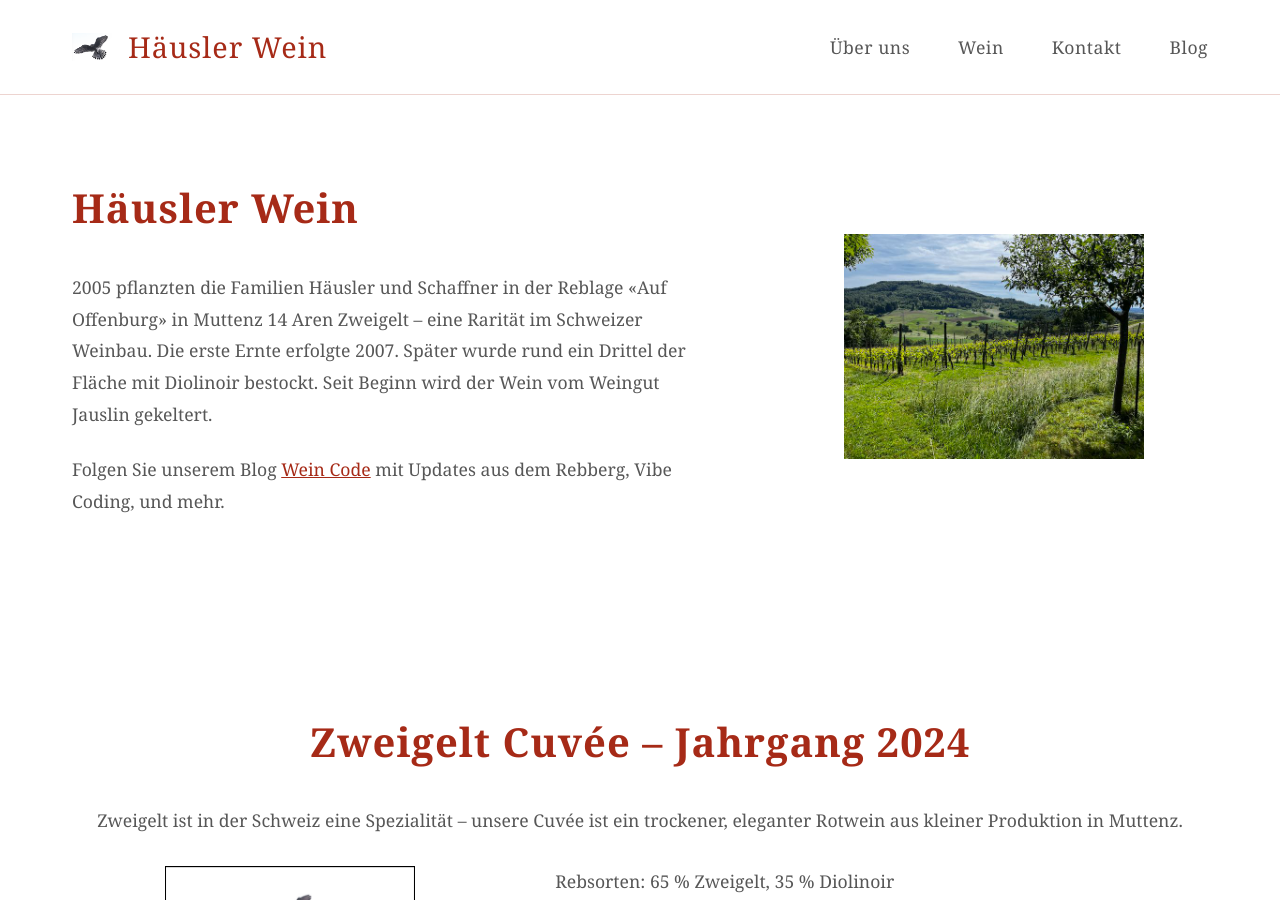
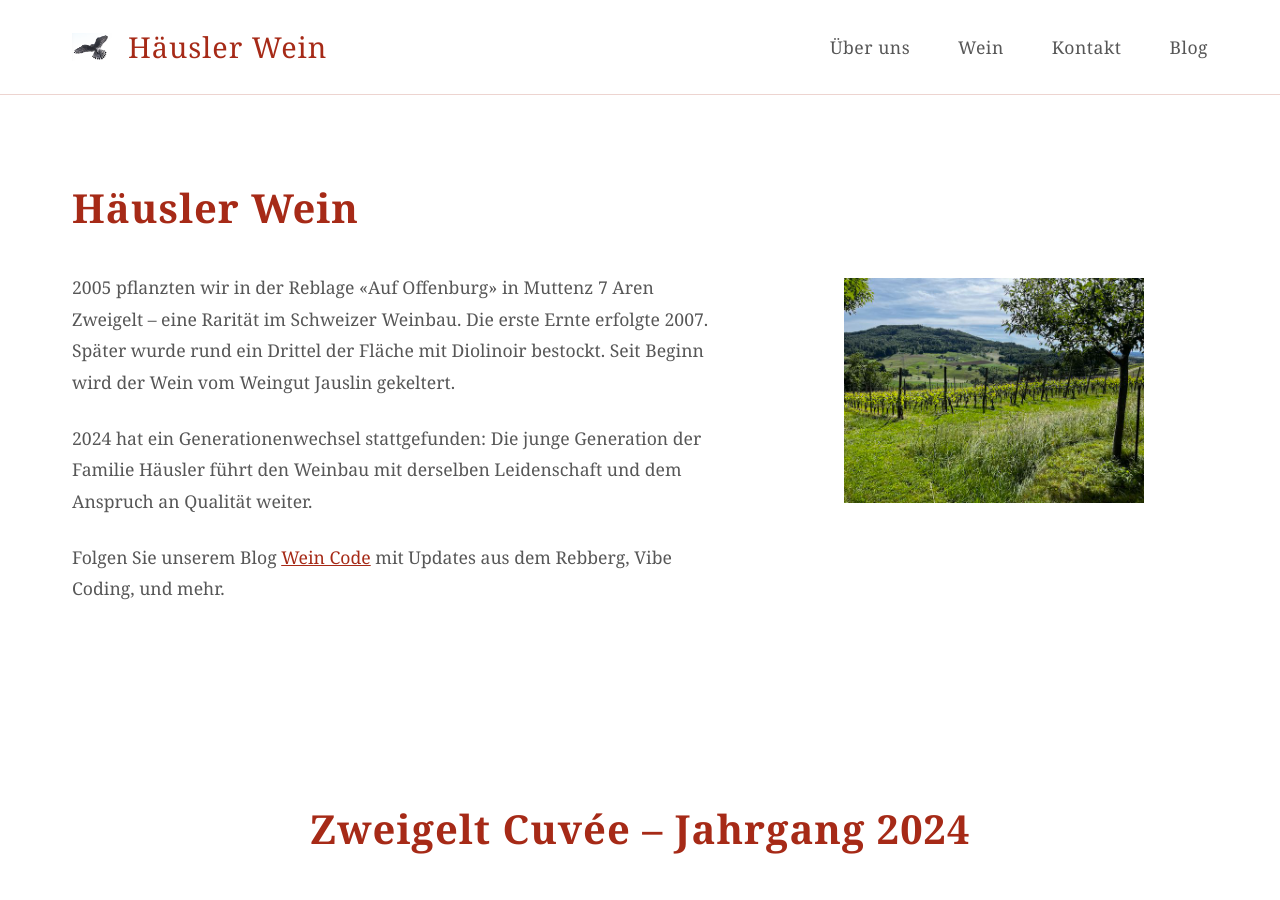
Before and after one commit to github-rha/haeusler-wein, a Jekyll site: the page built from index.html, in a window 1280 px wide and 900 px high. Built offline with Jekyll 4.4.1, drawn with Linux system fonts in a browser that asks for light colours.

Commit message:
Add Generationenwechsel paragraph to Über uns

```diff
--- a/_data/content.yml
+++ b/_data/content.yml
@@ -22,7 +22,9 @@ about:
     alt: Reblage Auf Offenburg
   paragraphs:
     - |
-      2005 pflanzten die Familien Häusler und Schaffner in der Reblage «Auf Offenburg» in Muttenz 14 Aren Zweigelt – eine Rarität im Schweizer Weinbau. Die erste Ernte erfolgte 2007. Später wurde rund ein Drittel der Fläche mit Diolinoir bestockt. Seit Beginn wird der Wein vom Weingut Jauslin gekeltert.
+      2005 pflanzten wir in der Reblage «Auf Offenburg» in Muttenz 7 Aren Zweigelt – eine Rarität im Schweizer Weinbau. Die erste Ernte erfolgte 2007. Später wurde rund ein Drittel der Fläche mit Diolinoir bestockt. Seit Beginn wird der Wein vom Weingut Jauslin gekeltert.
+    - |
+      2024 hat ein Generationenwechsel stattgefunden: Die junge Generation der Familie Häusler führt den Weinbau mit derselben Leidenschaft und dem Anspruch an Qualität weiter.
     - |
       Folgen Sie unserem Blog <a href="https://blog.haeusler-wein.ch/">Wein Code</a> mit Updates aus dem Rebberg, Vibe Coding, und mehr.
 
```
